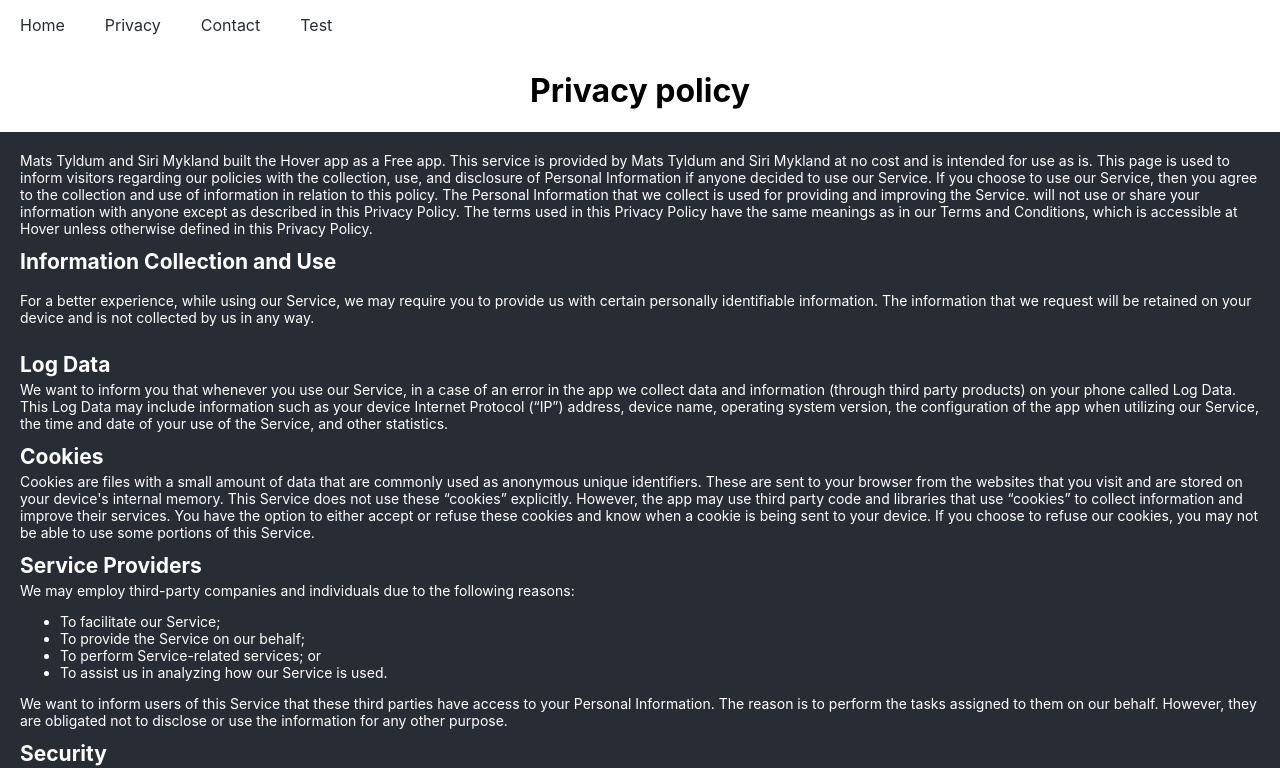
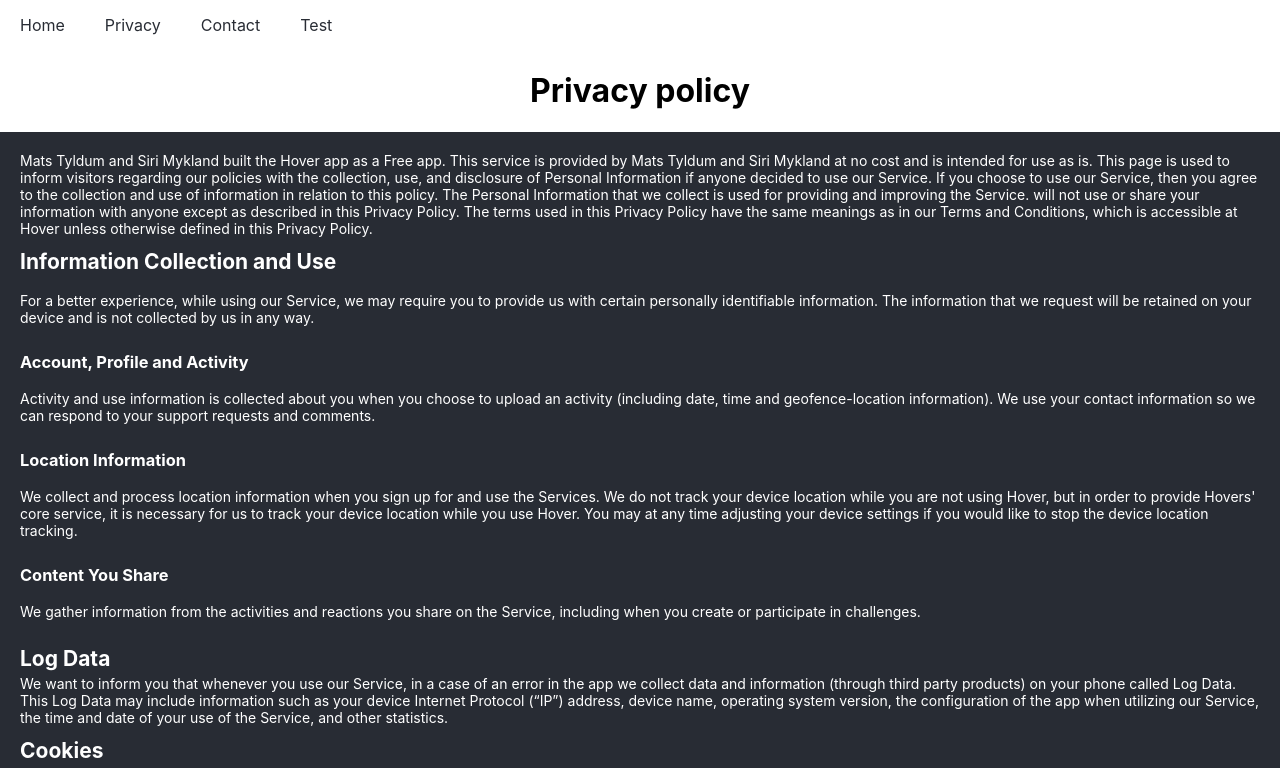
Before and after one commit to sirimykland/hover-web, a React (Create React App) app: page /privacy in a window 1280 px wide. Shown: the top 768 px of the page. Built offline with nearby package versions, Linux system fonts and the light colour scheme.

Commit message:
updated privacy policy with location usage

```diff
--- a/src/Privacy.tsx
+++ b/src/Privacy.tsx
@@ -20,6 +20,7 @@
           as in our Terms and Conditions, which is accessible at Hover unless
           otherwise defined in this Privacy Policy.
         </p>
+
         <h2 className="Sub-header">Information Collection and Use</h2>
         <p>
           For a better experience, while using our Service, we may require you
@@ -27,6 +28,26 @@
           information that we request will be retained on your device and is not
           collected by us in any way.
         </p>
+
+        <h3 className="Sub-header">Account, Profile and Activity</h3>
+        <p>Activity and use information is collected about you when you choose
+          to upload an activity (including date, time and geofence-location
+          information). We use your contact information so we can respond to
+          your support requests and comments.</p>
+
+        <h3 className="Sub-header">Location Information</h3>
+        <p>We collect and process location information when you sign up for and
+          use the Services. We do not track your device location while you are
+          not using Hover, but in order to provide Hovers' core service, it
+          is necessary for us to track your device location while you use Hover.
+          You may at any time adjusting your device settings if you would like
+          to stop the device location tracking.
+        </p>
+
+        <h3 className="Sub-header">Content You Share</h3>
+        <p>We gather information from the activities and reactions you share on
+          the Service, including when you create or participate in challenges.</p>
+
         <h2 className="Sub-header">Log Data</h2>
         <p className="Text">
           We want to inform you that whenever you use our Service, in a case of
@@ -101,7 +122,7 @@
           page.
         </p>
 
-        <em>This policy is effective as of 2021-03-08.</em>
+        <em>This policy is effective as of 2021-03-10.</em>
 
         <h2>Contact Us</h2>
         <p className="Text">
```
